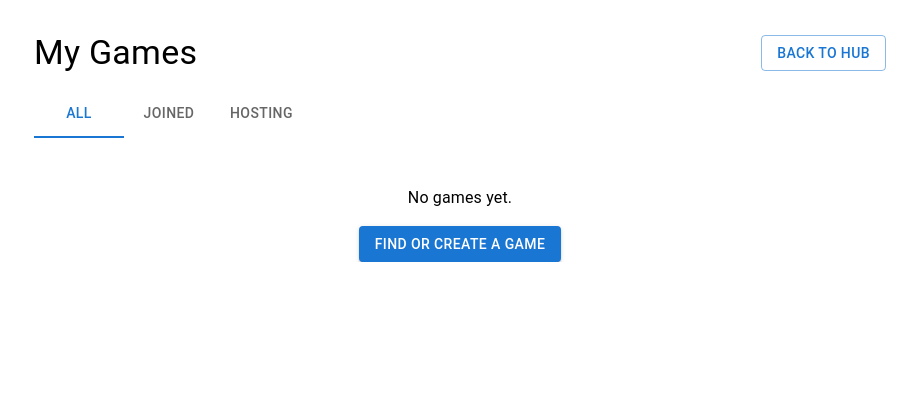
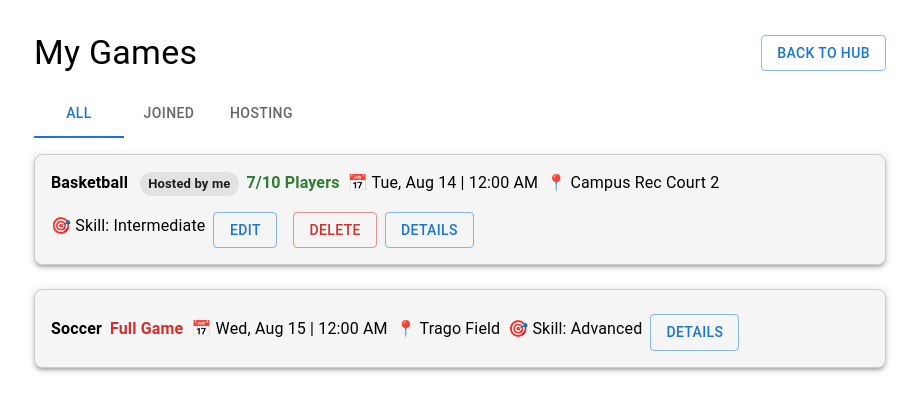
Before and after one commit to Gianpierr/PickUp, a React (Create React App) app in the folder pickup_frontend/: page /mygames in a window 1280 px wide. Shown: the top 412 px of the page, without its empty margins (180-1099 px from the left). Built offline with nearby package versions, Linux system fonts and the light colour scheme.

Commit message:
refactor: changed mygames.jsx

```diff
--- a/pickup_frontend/src/pages/MyGames.jsx
+++ b/pickup_frontend/src/pages/MyGames.jsx
@@ -23,38 +23,38 @@ import axios from "axios"; // for backend
 
 
 // ----- DEMO DATA (replace later with backend API results) -----
-const ME = { id: 1, username: "mauricio" }; // current logged-in user
+const ME = { id: 1, username: "gterry@unomaha.edu" }; // current logged-in user
 
-// const initialDemoGames = [
-//   {
-//     id: 101,
-//     gameName: "Evening Hoops",
-//     sport: "Basketball",
-//     date: "Thu, Aug 14",
-//     time: "6:00 PM – 7:30 PM",
-//     location: "Campus Rec Court 2",
-//     currentPlayers: 7,
-//     maxPlayers: 10,
-//     skill: "Intermediate",
-//     host: { id: 1, username: "mauricio" },
-//   },
-//   {
-//     id: 102,
-//     gameName: "Friday Night Soccer",
-//     sport: "Soccer",
-//     date: "Fri, Aug 15",
-//     time: "5:00 PM – 6:30 PM",
-//     location: "Trago Field",
-//     currentPlayers: 10,
-//     maxPlayers: 10,
-//     skill: "Advanced",
-//     host: { id: 3, username: "alex" },
-//     isJoined: true,
-//   },
-// ];
+const initialDemoGames = [
+  {
+    id: 101,
+    gameName: "Evening Hoops",
+    sport: "Basketball",
+    date: "Thu, Aug 14",
+    time: "6:00 PM – 7:30 PM",
+    location: "Campus Rec Court 2",
+    currentPlayers: 7,
+    maxPlayers: 10,
+    skill: "Intermediate",
+    host: { id: 1, username: "mauricio" },
+  },
+  {
+    id: 102,
+    gameName: "Friday Night Soccer",
+    sport: "Soccer",
+    date: "Fri, Aug 15",
+    time: "5:00 PM – 6:30 PM",
+    location: "Trago Field",
+    currentPlayers: 10,
+    maxPlayers: 10,
+    skill: "Advanced",
+    host: { id: 3, username: "alex" },
+    isJoined: true,
+  },
+];
 
-// const storedGames = JSON.parse(localStorage.getItem("mygames") || "[]");
-// const demoGames = storedGames.length > 0 ? storedGames : initialDemoGames;
+const storedGames = JSON.parse(localStorage.getItem("mygames") || "[]");
+const demoGames = storedGames.length > 0 ? storedGames : initialDemoGames;
 
 const isHostedByMe = (g) => g.host?.id === ME.id || g.host?.username === ME.username;
 const isJoinedByMe = (g) => !!g.isJoined || isHostedByMe(g);
@@ -62,9 +62,10 @@ const isJoinedByMe = (g) => !!g.isJoined || isHostedByMe(g);
 export default function MyGames() {
   const navigate = useNavigate();
   const location = useLocation();
-  const [games, setGames] = useState(() =>
-    JSON.parse(localStorage.getItem("mygames") || "[]")
-  );
+  const [games, setGames] = useState(demoGames);
+  // const [games, setGames] = useState(() =>
+  //   JSON.parse(localStorage.getItem("mygames") || "[]")
+  // );
   const [tab, setTab] = useState(0); // 0 = All, 1 = Joined, 2 = Hosting
 
   // Update game list when redirected after edit
```
Also changed, not shown: 1 other file (tests, documents, lock files or other folders).
